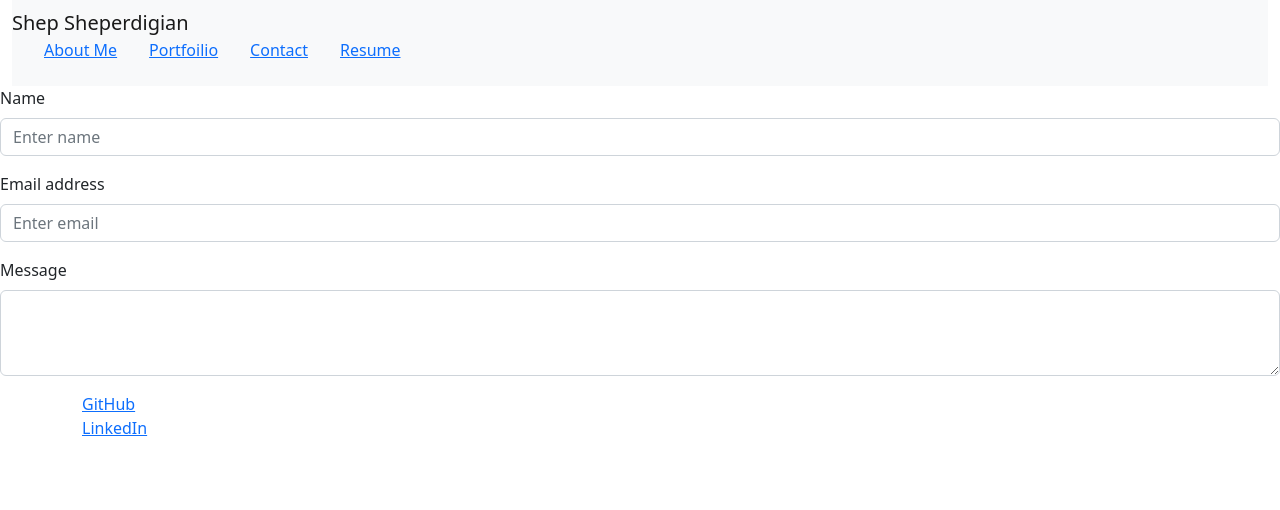
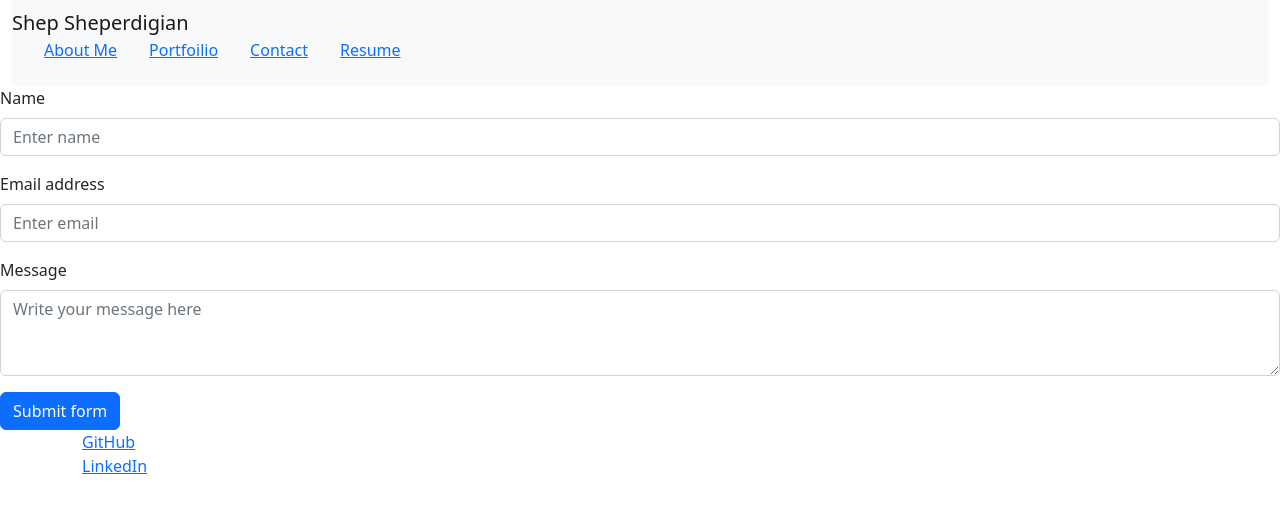
Before and after one commit to zshep/React_Portfolio, a React (Create React App) app: page /contact in a window 1280 px wide. Shown: the top 510 px of the page. Built offline with nearby package versions, Linux system fonts and the light colour scheme.

Commit message:
still monkying with the contact.js. Trying to get it to error out when I click away

```diff
--- a/src/components/Contact.js
+++ b/src/components/Contact.js
@@ -1,41 +1,162 @@
 import React, { useState } from 'react';
 import Form from 'react-bootstrap/Form';
+import Button from 'react-bootstrap/Button';
+import { ErrorResponse } from '@remix-run/router';
 
 
 
-export default function Contact () {
+export default function Contact() {
+  // creating states to help check for validation
+  const [validate, setValidated] = useState(false);
+  const [showMessage, setShowMessage] = useState(false);
+ // creating staties to hold all values from form
+  const [values, setValues] = useState({
+    name: "",
+    email: "",
+    message: "",
+  });
+  // creating a state to hold all the error info
+  const [formErrors, setFormErrors] = useState({});
+// deconstructing the varibles from values state
+const { name, email, message} = values;
 
-// TO DO: WHEN I move my cursor out of one of the form fields without entering text THEN I receive a notification that this field is required
+  const handleSubmit = (event) => {
+      event.preventDefualt();
 
-//TO DO: WHEN I enter text into the email address field THEN I receive a notification if I have entered an invalid email address
+      if(validate(values)) {
+        setShowMessage(true);
+      } else {
+        setShowMessage(false);
+      }
+  };
+// function to validate data from user
+  // const validateForm = () => {
+  //   console.log('validateForm has started');
+  //   // empty array to hold errors
 
 
-return(
+  //   //validating name field
+  //   if (!values.name) {
+  //     errors.email = "Name is required";
+  //   }
+  //   //validating email field
+  //   if (!values.email) {
+  //     errors.email = "Email is required"
+  //   } else if (!/\S+@\S+\.\S+/.test(values.email)) {
+  //     errors.email = "Invalid Email Address"
+  //   }
+  //   //validating message field
+  //   if (!values.message) {
+  //     errors.message ="Message is required";
+  //   }
 
-    <Form>
+  //   //adds all error messages to error array (from usestate)
+  //   setFormErrors(errors);
 
-         <Form.Group className="mb-3" controlId="contactForm.name">
+  //   //checks if there are errors or not
+  //   if (Object.keys(errors).length === 0) {
+  //     return true;
+  //     } else {
+  //       return false;
+  //   }
+  //   };
+
+
+  const handlechange = (event) => {
+    //debugging
+    //console.log("handleChange -> " + event.target.name + ": " + event.target.value);
+
+    let errors ={};
+    if (!values.name) {
+      errors.name = "Name is required";
+    }
+    //validating email field
+    if (!values.email) {
+      errors.email = "Email is required"
+    } else if (!/\S+@\S+\.\S+/.test(values.email)) {
+      errors.email = "Invalid Email Address"
+    }
+    //validating if there is something in the input
+    if (!event.target.value.length) {
+      errors.message =`${event.target.name} is required`;
+      console.log('fill something out!')
+    } else {
+      errors.message = '';
+      console.log('good to go!')
+    }
+
+    //adds all error messages to error array (from usestate)
+    setFormErrors(errors);
+
+
+    // will save the values for each input as user enters in info
+    setValues({...values, [event.target.name]: event.target.value})
+  };
+
+
+  return (
+
+    <Form onSubmit={handleSubmit}>
+      {/* Input for user name */}
+      <Form.Group className="mb-3" controlId="contactForm.name">
         <Form.Label>Name</Form.Label>
-        <Form.Control type="email" placeholder="Enter name" />
-        <Form.Text className="text-muted">
-        </Form.Text>
-        </Form.Group>
-                {/* Input for user email */}
-         <Form.Group className="mb-3" controlId="contactForm.email">
-        <Form.Label>Email address</Form.Label>
-        <Form.Control type="email" placeholder="Enter email" />
+        <Form.Control
+          required
+          type="text"
+          placeholder="Enter name"
+          name="name"
+          value={values.name}
+          onChange={handlechange}
+        />
+        {formErrors.name && (
+                    <p className="text-warning">{formErrors.name}</p>
+                  )}
         <Form.Text className="text-muted">
         </Form.Text>
       </Form.Group>
 
-      <Form.Group className="mb-3" controlId="contactForm.ControlTextarea1">
-        <Form.Label>Message</Form.Label>
-        <Form.Control as="textarea" rows={3} />
+      {/* Input for user email */}
+      <Form.Group className="mb-3" controlId="contactForm.email">
+        <Form.Label>Email address</Form.Label>
+        <Form.Control
+          required
+          type="email"
+          name="email"
+          placeholder="Enter email"
+          value ={values.email}
+          onChange={handlechange}
+          />
+        <Form.Text className="text-muted">
+        </Form.Text>
+        {formErrors.name && (
+                    <p className="text-warning">{formErrors.name}</p>
+                  )}
       </Form.Group>
 
 
+
+
+
+      {/* Input for user message */}
+      <Form.Group className="mb-3" controlId="contactForm.ControlTextarea1">
+        <Form.Label>Message</Form.Label>
+        <Form.Control
+          as="textarea"
+          rows={3}
+          required
+          name="message"
+          placeholder="Write your message here"
+          value={values.message}
+          onChange={handlechange}
+          />
+        {formErrors.name && (
+                    <p className="text-warning">{formErrors.name}</p>
+                  )}
+      </Form.Group>
+
+      <Button type="submit" variant='primary'>Submit form</Button>
     </Form>
-)
+  )
 
 
 
```
